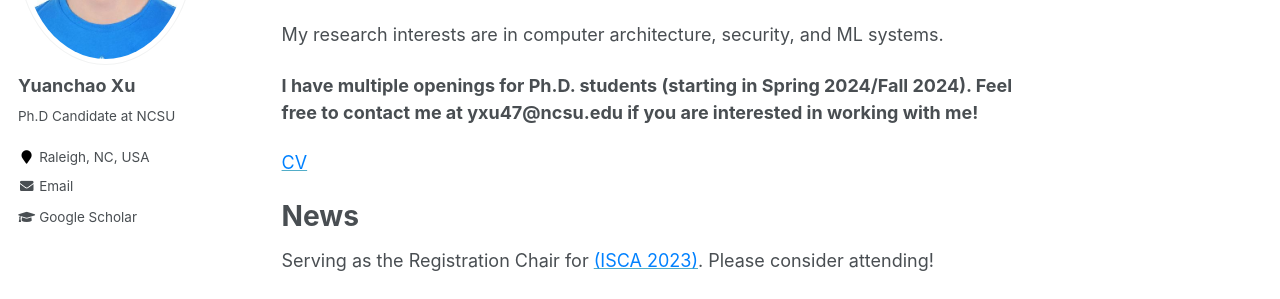
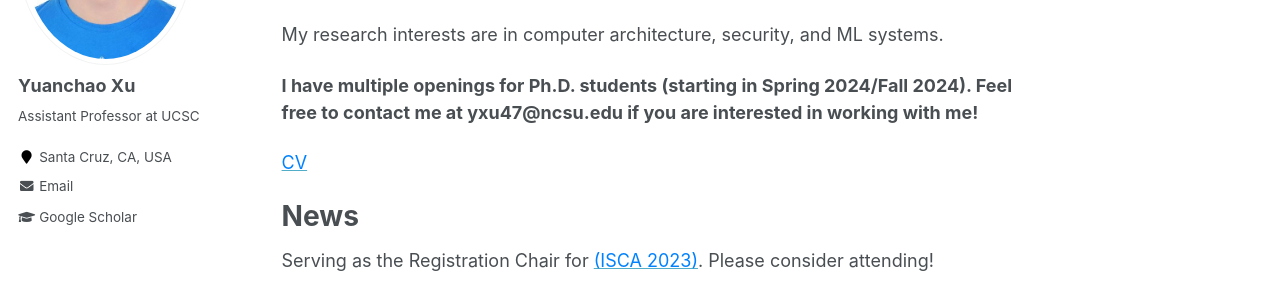
Before and after one commit to yuanchaoxu6/yuanchaoxu6.github.io, a Jekyll site: the page built from _pages/about.md, in a window 1280 px wide. Shown: the part 269-568 px from the top of the page. Built offline with Jekyll 4.4.1, drawn with Linux system fonts in a browser that asks for light colours.

Commit message:
Update _config.yml

```diff
--- a/_config.yml
+++ b/_config.yml
@@ -82,8 +82,8 @@ analytics:
 author:
   name             : "Yuanchao Xu"
   avatar           : "photo.JPG"
-  bio              : "Ph.D Candidate at NCSU"
-  location         : "Raleigh, NC, USA"
+  bio              : "Assistant Professor at UCSC"
+  location         : "Santa Cruz, CA, USA"
   employer         :
   pubmed           :
   googlescholar    : "https://scholar.google.com/citations?user=WSDfjYsAAAAJ&hl=en"
```
